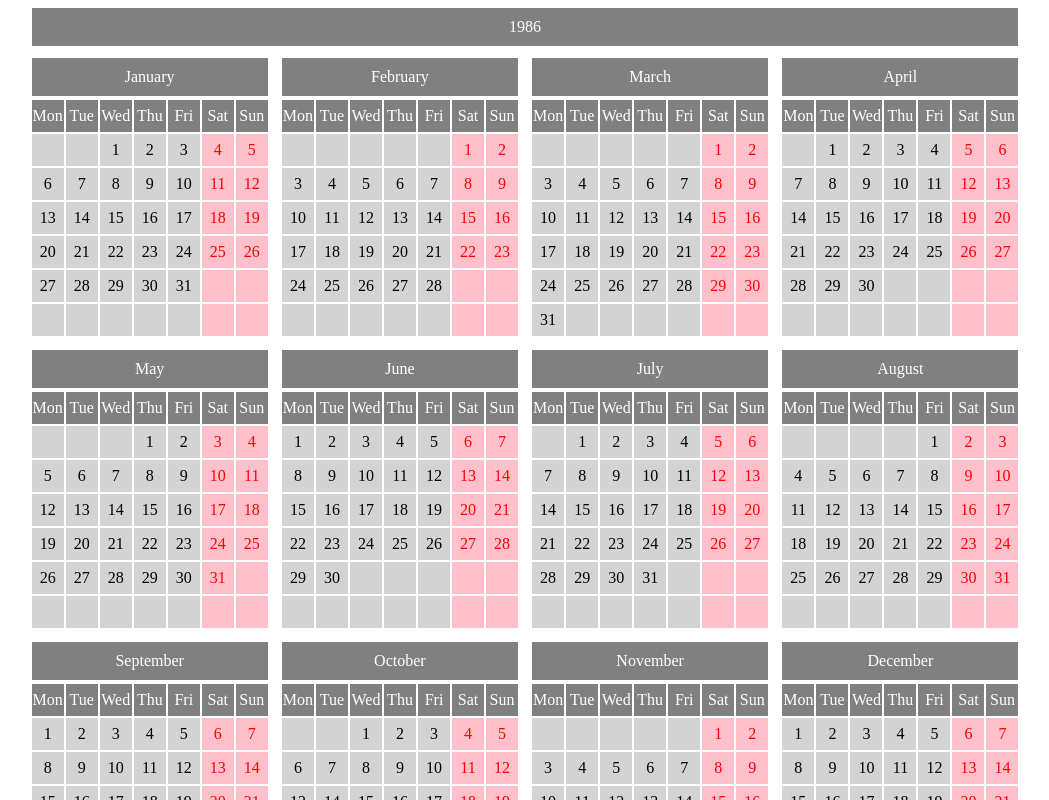
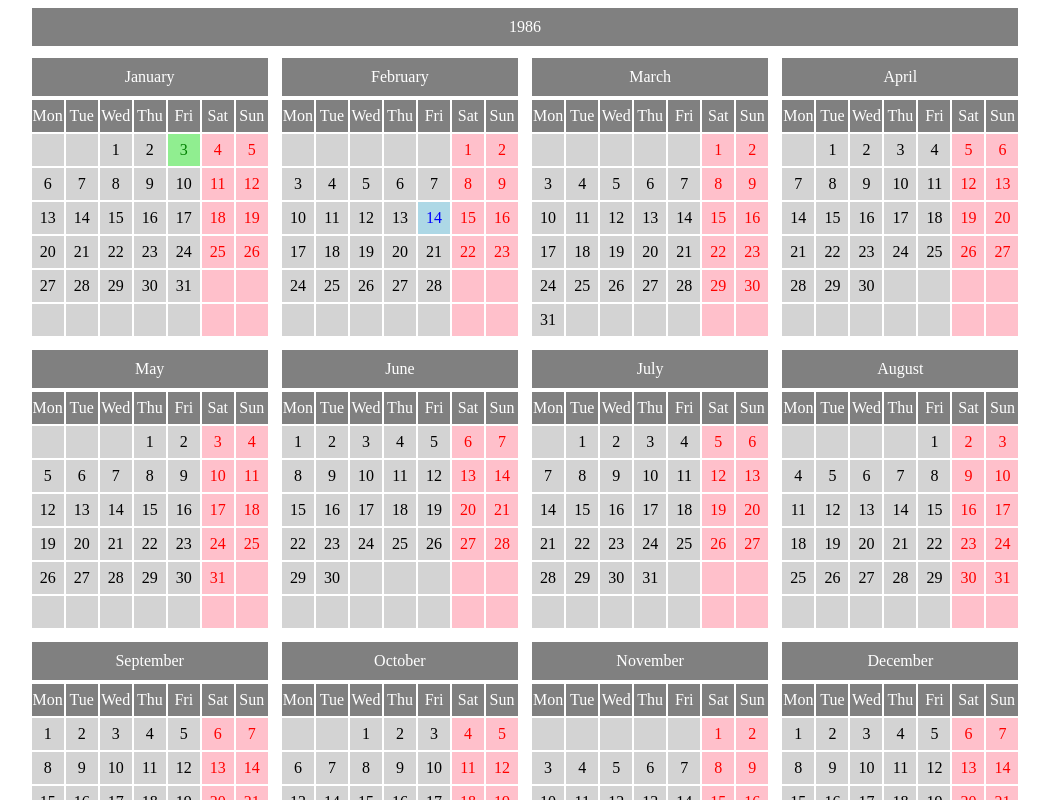
Before and after one commit to rtgreen86/pocket-web-calendar, a React app: page / in a window 1280 px wide. Shown: the top 800 px of the page, without its empty margins (115-1164 px from the left). Built offline with nearby package versions, Linux system fonts and the light colour scheme.

Commit message:
feat: color marks

```diff
--- a/src/components/App.js
+++ b/src/components/App.js
@@ -2,8 +2,13 @@ import React from 'react';
 import { MonthCalendar, YearCalendar } from './Calendar';
 
 export default function App() {
+  const marks = {
+    "1986-01-03": 'green',
+    "1986-02-14": 'blue'
+  };
+
   return (<>
-    <YearCalendar year={1986} firstDayOfWeek={1} />
-    <MonthCalendar year={1986} month={1} firstDayOfWeek={1} />
+    <YearCalendar year={1986} firstDayOfWeek={1} marks={marks} />
+    <MonthCalendar year={1986} month={1} firstDayOfWeek={1} marks={marks} />
   </>);
 }
--- a/src/components/Calendar/MonthGrid.js
+++ b/src/components/Calendar/MonthGrid.js
@@ -10,19 +10,22 @@ export default function MonthGrid({
   month,
   firstDayOfWeek,
   weekendDays,
+  marks
 }) {
-  const model = new MonthModel({ year, month, firstDayOfWeek, weekendDays });
+  const model = new MonthModel({ year, month, firstDayOfWeek, weekendDays, marks });
   const monthCaption = model.getMonthCaption();
   const daysOfWeekCaptions = model.getDaysOfWeekCaptions();
   const daysGrid = model.getDaysGrid();
+
+
 
   return (
     <table>
       <caption>{monthCaption}</caption>
       <thead><tr>{daysOfWeekCaptions.map((value) => <td key={value}>{value}</td>)}</tr></thead>
       <tbody>{daysGrid.map((row, index) => (
-        <tr key={index}>{row.map(({cellNo, caption, isWeekend}) => (
-          <td key={cellNo} className={isWeekend ? 'weekend' : ''}>{caption}</td>
+        <tr key={index}>{row.map(({cellNo, caption, isWeekend, marks, date}) => (
+          <td key={cellNo} className={(isWeekend ? 'weekend' : '') + marks} data-date={date}>{caption}</td>
         ))}</tr>
       ))}</tbody>
     </table>
@@ -36,4 +39,5 @@ MonthGrid.defaultProps = {
   month: undefined,
   firstDayOfWeek: 0,
   weekendDays: [0, 6],
+  marks: {},
 };
--- a/src/components/Calendar/MonthModel.js
+++ b/src/components/Calendar/MonthModel.js
@@ -7,6 +7,7 @@ export default class MonthModel {
     year = 1981,
     month = 8,
     weekendDays = [],
+    marks = {}
   }) {
     this.year = year;
     this.month = month;
@@ -14,6 +15,7 @@ export default class MonthModel {
     this.weekendDays = weekendDays;
     this.daysOfWeekCaptions = getDaysOfWeekCaptions(locale);
     this.monthCaptions = getMonthesCaptions(locale);
+    this.marks = marks;
   }
 
   set year(value) {
@@ -67,7 +69,17 @@ export default class MonthModel {
         grid[i][j] = {};
         grid[i][j].caption = '';
         grid[i][j].isWeekend = this.weekendDays.includes(days[j]);
+        grid[i][j].marks = '';
         if (cellNo + this.firstDayOfWeek >= firstDayOfMonth && date <= lastDate) {
+          const isoDate = [
+            '0000'.substring(this.year.toString().length).concat(this.year.toString()),
+            '00'.substring((this.month + 1).toString().length).concat((this.month + 1).toString()),
+            '00'.substring(date.toString().length).concat(date.toString())
+          ].join('-');
+          grid[i][j].date = isoDate;
+          if (this.marks[isoDate]) {
+            grid[i][j].marks = this.marks[isoDate];
+          }
           grid[i][j].caption = date;
           date++;
         }
--- a/src/components/Calendar/PropTypes.js
+++ b/src/components/Calendar/PropTypes.js
@@ -3,7 +3,8 @@ import PropTypes from 'prop-types';
 export const YearCalendarPropTypes = {
   year: PropTypes.number,
   firstDayOfWeek: PropTypes.oneOf([0, 1, 2, 3, 4, 5, 6]),
-  weekendDays: PropTypes.arrayOf(PropTypes.oneOf([0, 1, 2, 3, 4, 5, 6]))
+  weekendDays: PropTypes.arrayOf(PropTypes.oneOf([0, 1, 2, 3, 4, 5, 6])),
+  marks: PropTypes.objectOf(PropTypes.string)
 };
 
 export const MonthCalendarPropTypes = {
--- a/src/components/Calendar/YearCalendar.js
+++ b/src/components/Calendar/YearCalendar.js
@@ -5,13 +5,13 @@ import React from 'react';
 import MonthGrid from './MonthGrid';
 import { YearCalendarPropTypes } from './PropTypes';
 
-export default function YearCalendar({year, firstDayOfWeek, weekendDays}) {
+export default function YearCalendar({year, firstDayOfWeek, weekendDays, marks}) {
   return (<div className="container calendar">
     <div className="caption">{year}</div>
     <div className="year">{
     Array.from({length: 12}, (el, idx) => idx).map((month) => (
       <div key={month} className="month">
-        <MonthGrid year={year} month={month} firstDayOfWeek={firstDayOfWeek} weekendDays={weekendDays}/>
+        <MonthGrid year={year} month={month} firstDayOfWeek={firstDayOfWeek} weekendDays={weekendDays} marks={marks}/>
       </div>
     ))
   }</div></div>);
--- a/src/components/Calendar/styles.css
+++ b/src/components/Calendar/styles.css
@@ -25,6 +25,21 @@
   text-align: center;
 }
 
+.calendar td.red {
+  background: pink;
+  color: red;
+}
+
+.calendar td.green {
+  background: lightgreen;
+  color: green;
+}
+
+.calendar td.blue {
+  background: lightblue;
+  color: blue;
+}
+
 .calendar td.weekend {
   background: pink;
   color: red;
```
